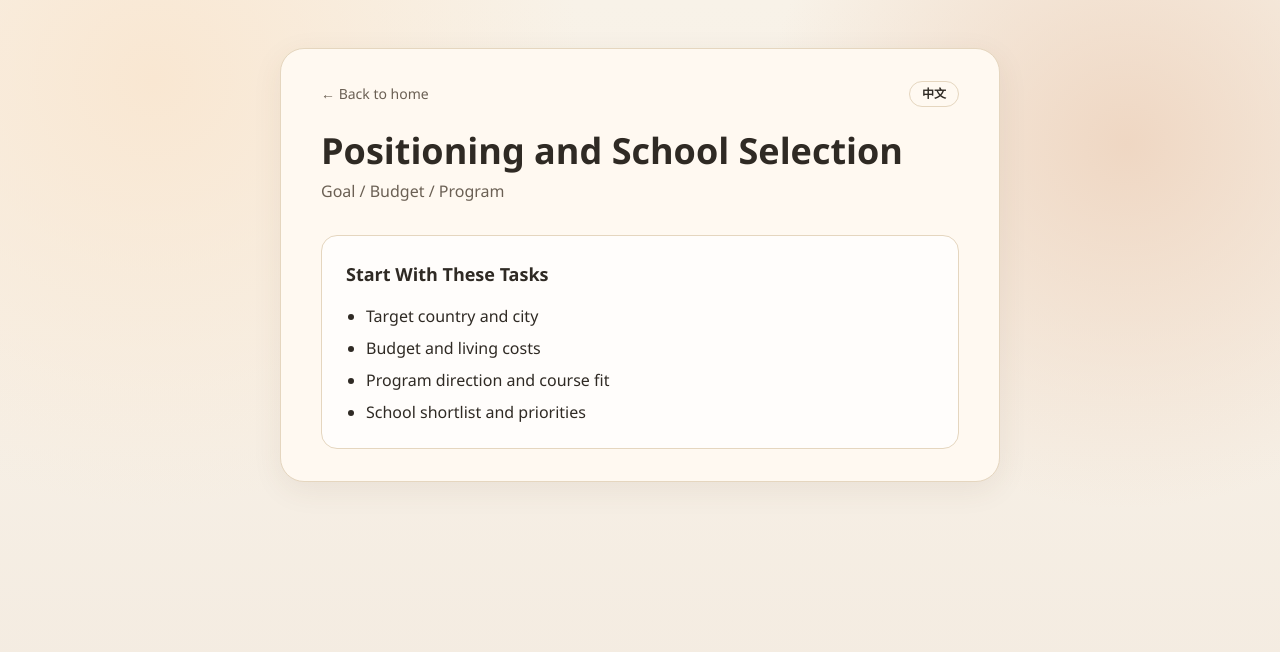
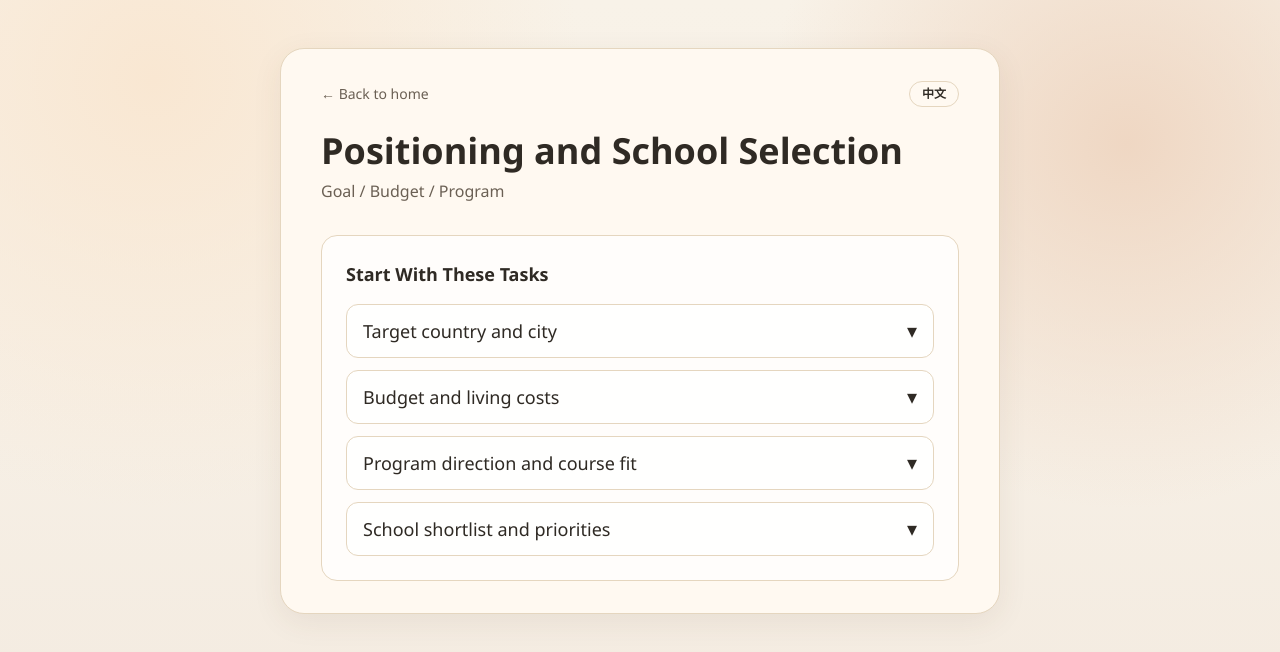
Before and after one commit to Willszs/degreepath, a Next.js app: page /en/timeline/step-1 in a window 1280 px wide. Shown: the top 652 px of the page. Built offline with nearby package versions, Linux system fonts and the light colour scheme; no server answers.

Commit message:
fix: convert timeline task items into per-item collapsible accordions with independent arrow-toggle behavior and shared fold-item styling.

```diff
--- a/app/[lang]/resources/[slug]/page.tsx
+++ b/app/[lang]/resources/[slug]/page.tsx
@@ -73,14 +73,19 @@ export default async function ResourceDetailPage({
           <h1 className="mt-6 text-4xl font-semibold">{resource.title[lang]}</h1>
           <p className="mt-2 muted">{resource.subtitle[lang]}</p>
 
-          <div className="mt-8 rounded-2xl border border-[var(--line)] bg-white/70 p-6">
-            <h2 className="text-lg font-semibold">{t.title}</h2>
+          <details className="fold-card mt-8 rounded-2xl border border-[var(--line)] bg-white/70 p-6" open>
+            <summary className="flex cursor-pointer list-none items-center justify-between gap-3 text-lg font-semibold">
+              {t.title}
+              <span aria-hidden="true" className="fold-arrow text-xl leading-none">
+                ▾
+              </span>
+            </summary>
             <ul className="mt-4 list-disc space-y-2 pl-5">
               {resource.highlights[lang].map((item) => (
                 <li key={item}>{item}</li>
               ))}
             </ul>
-          </div>
+          </details>
         </section>
       </div>
     </main>
--- a/app/[lang]/timeline/[slug]/page.tsx
+++ b/app/[lang]/timeline/[slug]/page.tsx
@@ -75,11 +75,23 @@ export default async function TimelineDetailPage({
 
           <div className="mt-8 rounded-2xl border border-[var(--line)] bg-white/70 p-6">
             <h2 className="text-lg font-semibold">{t.title}</h2>
-            <ul className="mt-4 list-disc space-y-2 pl-5">
+            <div className="mt-4 space-y-3">
               {step.items[lang].map((it) => (
-                <li key={it}>{it}</li>
+                <details key={it} className="fold-item rounded-xl border border-[var(--line)] bg-white/80 px-4 py-3">
+                  <summary className="flex cursor-pointer list-none items-center justify-between gap-3 text-lg font-medium">
+                    {it}
+                    <span aria-hidden="true" className="fold-arrow text-xl leading-none">
+                      ▾
+                    </span>
+                  </summary>
+                  <p className="mt-2 text-sm muted">
+                    {lang === "en"
+                      ? `Start by listing your current status and next action for: ${it}.`
+                      : `先围绕「${it}」整理你当前状态和下一步行动。`}
+                  </p>
+                </details>
               ))}
-            </ul>
+            </div>
           </div>
         </section>
       </div>
--- a/app/globals.css
+++ b/app/globals.css
@@ -58,6 +58,20 @@ section[id] {
   border: 1px solid var(--line);
   background: var(--paper);
   box-shadow: 0 8px 30px rgb(88 63 39 / 8%);
+}
+
+.fold-card summary::-webkit-details-marker,
+.fold-item summary::-webkit-details-marker {
+  display: none;
+}
+
+.fold-card .fold-arrow {
+  transition: transform 180ms ease;
+}
+
+.fold-card[open] .fold-arrow,
+.fold-item[open] .fold-arrow {
+  transform: rotate(180deg);
 }
 
 [data-motion="on"] [data-tilt] {
```
